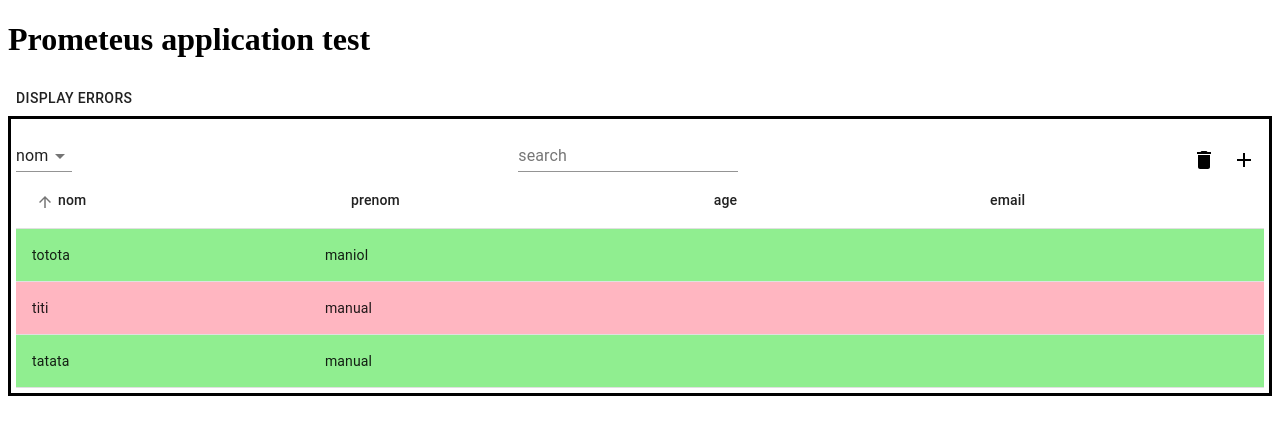
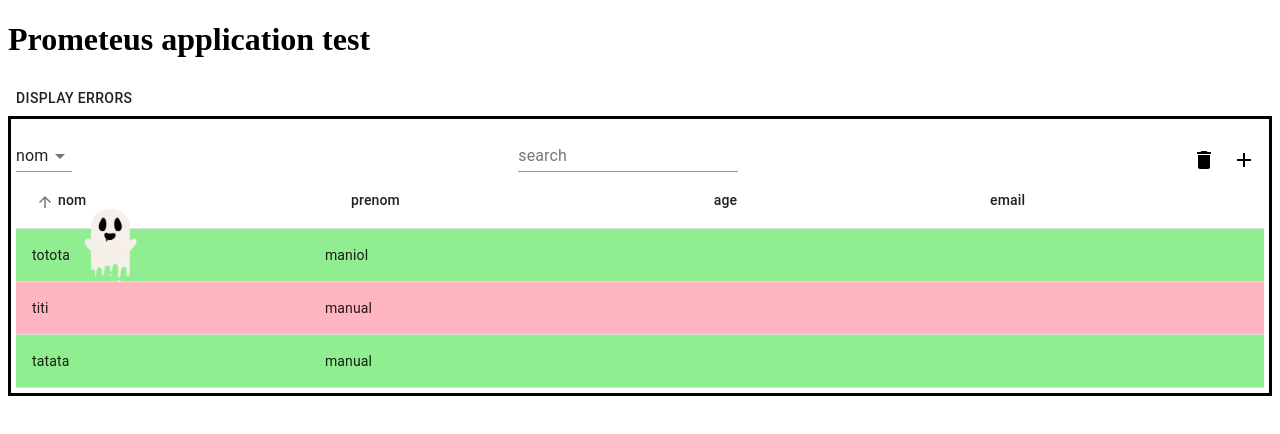
Before and after one commit to Florian-Thauvin/react-mvc-elementary, a React (Create React App) app in the folder prometeus/: page / in a window 1280 px wide. Shown: the top 434 px of the page. Built offline with nearby package versions, Linux system fonts and the light colour scheme.

Commit message:
Spooky ?

```diff
--- a/prometeus/src/Home.tsx
+++ b/prometeus/src/Home.tsx
@@ -11,6 +11,7 @@ import Button from '@material-ui/core/Button';
 import Avatar from '@material-ui/core/Avatar';
 
 import * as ModelSimulation from './ModelSimulation';
+import Spooky from './view/display/spooky/Spooky';
 
 function Home() {
   //<PrometeusWidgetTextInput field={personne.nom}></PrometeusWidgetTextInput>
@@ -23,6 +24,7 @@ function Home() {
   return (
     <div>
       <h1>Prometeus application test</h1>
+      <Spooky></Spooky>
       <Button onClick={() => {console.log('Array errors: ', errors)}}>Display errors</Button>
       <PrometeusWidgetTable
         model = {ModelSimulation.personneFieldList}
--- /dev/null
+++ b/prometeus/src/view/display/spooky/Spooky.tsx
@@ -0,0 +1,47 @@
+import React, { useEffect, useState } from 'react';
+
+function Spooky(): JSX.Element {
+    const [left, setLeft] = useState(60);
+    const [top, setTop] = useState(200);
+
+    const min = -200;
+    const max = 200;
+
+    function setNewPosition(){
+        setLeft(calculatePostion(left));
+        setTop(calculatePostion(top));
+    }
+
+    function calculatePostion(previous?: number): number{
+        const delta = min + (Math.random() * (max - min));
+
+        let newPosition = previous ? previous + delta : delta;
+
+        if(newPosition < 0){
+            newPosition = calculatePostion();
+        }
+
+        if(newPosition > 800){
+            newPosition = calculatePostion();
+        }
+
+        return newPosition;
+    }
+
+    return (
+        <img
+            src={require('./spooky.gif')}
+            style = {{
+                width: '100px',
+                height: '100px',
+                position: 'absolute',
+                zIndex: 10,
+                top: `${top}px`,
+                left: `${left}px`
+            }}
+            onMouseEnter = {setNewPosition}
+        />
+    );
+}
+
+export default Spooky;
```
Also changed, not shown: prometeus/src/view/display/spooky/spooky.gif (added), 1 other file (tests, documents, lock files or other folders).
